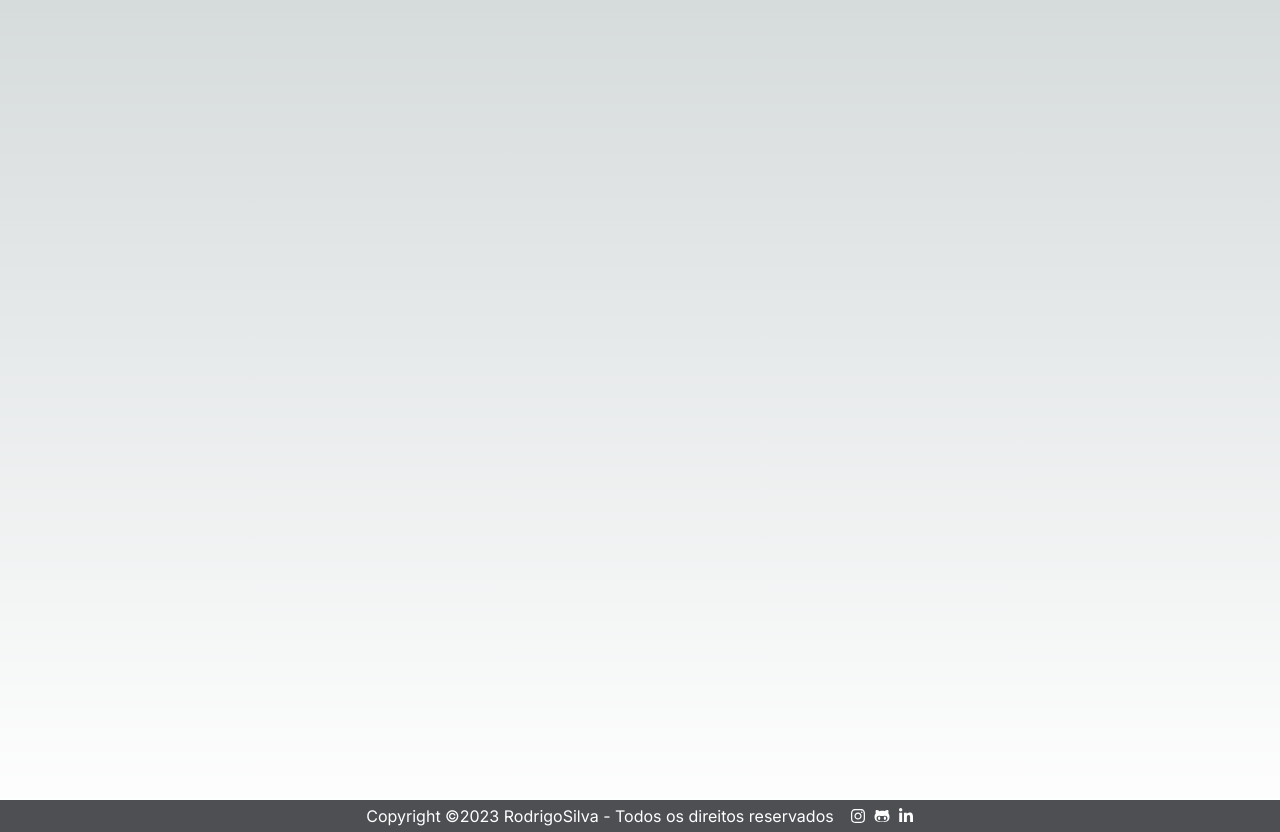
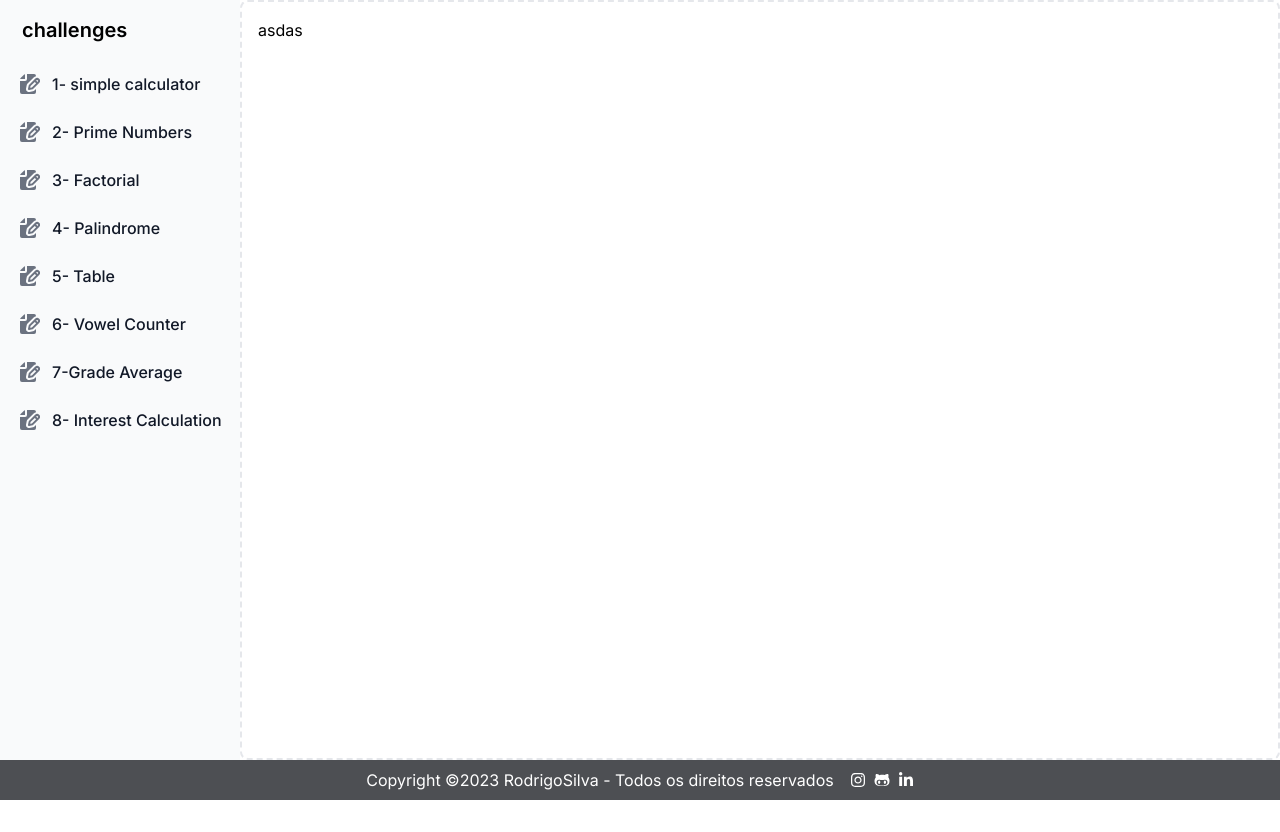
Before and after one commit to rodrigoSilva23/challenge_mdc_partners, a Next.js app: page / in a window 1280 px wide. After the commit the page ends 800 px from the top, so only its background shows below. Built offline with nearby package versions, Linux system fonts and the light colour scheme.

Commit message:
feat - content wrap

```diff
--- /dev/null
+++ b/src/app/PrimeNumbers/page.tsx
@@ -0,0 +1,8 @@
+
+export default function PrimeNumbers() {
+  return (
+    <main className="p-4 border-2 border-gray-200 border-dashed rounded-lg dark:border-gray-700">
+     sadddddddddddddddddddddddddddddddddddddddddddddddddddddd
+    </main>
+  );
+}
--- /dev/null
+++ b/src/app/challenge/simpleCalculator.ts
@@ -0,0 +1,21 @@
+type SimpleCalculatorProps = {
+  numberOne: number;
+  numberTwo: number;
+  operator: string;
+};
+export const simpleCalculator = (data: SimpleCalculatorProps) => {
+  const { numberOne, numberTwo, operator } = data;
+  switch (operator) {
+    case "+":
+      return numberOne + numberTwo;
+    case "-":
+      return numberOne - numberTwo;
+    case "*":
+      return numberOne * numberTwo;
+    case "/":
+      return numberOne / numberTwo;
+
+    default:
+      return "Error: Invalid operator.";
+  }
+};
--- /dev/null
+++ b/src/app/components/LinkMenu.tsx
@@ -0,0 +1,26 @@
+
+import Link from 'next/link';
+
+type LinkMenuProps = {
+  href: string;
+  name: string;
+}
+export const LinkMenu = ({ href, name }:LinkMenuProps) => {
+  return (
+    <Link href={href}  className="flex items-center p-2 text-gray-900 rounded-lg dark:text-white hover:bg-gray-100 dark:hover:bg-gray-700 group">
+      <svg
+        className="flex-shrink-0 w-5 h-5 text-gray-500 transition duration-75 dark:text-gray-400 group-hover:text-gray-900 dark:group-hover:text-white"
+        aria-hidden="true"
+        xmlns="http://www.w3.org/2000/svg"
+        fill="currentColor"
+        viewBox="0 0 20 20"
+      >
+        <path d="M5 5V.13a2.96 2.96 0 0 0-1.293.749L.879 3.707A2.96 2.96 0 0 0 .13 5H5Z" />
+        <path d="M6.737 11.061a2.961 2.961 0 0 1 .81-1.515l6.117-6.116A4.839 4.839 0 0 1 16 2.141V2a1.97 1.97 0 0 0-1.933-2H7v5a2 2 0 0 1-2 2H0v11a1.969 1.969 0 0 0 1.933 2h12.134A1.97 1.97 0 0 0 16 18v-3.093l-1.546 1.546c-.413.413-.94.695-1.513.81l-3.4.679a2.947 2.947 0 0 1-1.85-.227 2.96 2.96 0 0 1-1.635-3.257l.681-3.397Z" />
+        <path d="M8.961 16a.93.93 0 0 0 .189-.019l3.4-.679a.961.961 0 0 0 .49-.263l6.118-6.117a2.884 2.884 0 0 0-4.079-4.078l-6.117 6.117a.96.96 0 0 0-.263.491l-.679 3.4A.961.961 0 0 0 8.961 16Zm7.477-9.8a.958.958 0 0 1 .68-.281.961.961 0 0 1 .682 1.644l-.315.315-1.36-1.36.313-.318Zm-5.911 5.911 4.236-4.236 1.359 1.359-4.236 4.237-1.7.339.341-1.699Z" />
+      </svg>
+      <span className="flex-1 ml-3 whitespace-nowrap">{name}</span>
+
+    </Link>
+  );
+};
--- /dev/null
+++ b/src/app/components/template/Content.tsx
@@ -0,0 +1,14 @@
+import { ReactNode } from "react";
+
+
+export const Content = ({
+  children,
+}: {
+  children: React.ReactNode;
+}) => {
+  return (
+    <main className="content">
+      {children}
+    </main>
+  );
+}
--- a/src/app/components/template/Footer.tsx
+++ b/src/app/components/template/Footer.tsx
@@ -3,7 +3,7 @@
 export const Footer = () => {
   return (
     <footer>
-      <div className="flex  gap-4 justify-center items-center py-1 bg-[#4d4f53] text-white">
+      <div className="flex  gap-4 justify-center items-center py-2 bg-[#4d4f53] text-white  ">
         <p>
           Copyright &copy;
           <span>
--- /dev/null
+++ b/src/app/components/template/Menu.tsx
@@ -0,0 +1,43 @@
+import { LinkMenu } from "../LinkMenu";
+
+export const Menu = () => {
+  return (
+    <div className="menu-container">
+      <aside className="h-full">
+        <div className="h-full px-3 py-4 overflow-y-auto bg-gray-50 dark:bg-gray-800">
+          <div className="flex items-center pl-2.5 mb-5">
+            <span className="self-center text-xl font-semibold whitespace-nowrap dark:text-white">
+              challenges
+            </span>
+          </div>
+          <ul className="space-y-2 font-medium">
+            <li>
+              <LinkMenu name=" 1- simple calculator" href="/" />
+            </li>
+            <li>
+              <LinkMenu name="2- Prime Numbers" href="/PrimeNumbers" />
+            </li>
+            <li>
+              <LinkMenu name="3- Factorial" href="/" />
+            </li>
+            <li>
+              <LinkMenu name="4- Palindrome" href="/" />
+            </li>
+            <li>
+              <LinkMenu name="5- Table" href="/" />
+            </li>
+            <li>
+              <LinkMenu name="6- Vowel Counter" href="/" />
+            </li>
+            <li>
+              <LinkMenu name="7-Grade Average" href="/" />
+            </li>
+            <li>
+              <LinkMenu name="8- Interest Calculation" href="/" />
+            </li>
+          </ul>
+        </div>
+      </aside>
+    </div>
+  );
+};
--- a/src/app/globals.css
+++ b/src/app/globals.css
@@ -8,14 +8,25 @@
   --background-end-rgb: 255, 255, 255;
 }
 
+body {
+  display: grid;
+  grid-template-areas:
+    "menu-container content"
+    "footer footer";
+  grid-template-columns:240px auto;
+  grid-template-rows:auto 40px;
 
+  color: rgb(var(--foreground-rgb));
+  background: var(--background-start-rgb);
+}
+footer {
+  grid-area: footer;
+}
 
-body {
-  color: rgb(var(--foreground-rgb));
-  background: linear-gradient(
-      to bottom,
-      transparent,
-      rgb(var(--background-end-rgb))
-    )
-    rgb(var(--background-start-rgb));
+.menu-container {
+  grid-area: menu-container;
 }
+.content {
+  min-height:calc(100vh - 40px);
+  grid-area: content;
+}
--- a/src/app/layout.tsx
+++ b/src/app/layout.tsx
@@ -1,25 +1,29 @@
-import './globals.css'
-import type { Metadata } from 'next'
-import { Inter } from 'next/font/google'
-import { Footer } from './components/template/Footer'
+import "./globals.css";
+import type { Metadata } from "next";
+import { Inter } from "next/font/google";
+import { Footer } from "./components/template/Footer";
+import { Menu } from "./components/template/Menu";
+import { Content } from "./components/template/Content";
 
-const inter = Inter({ subsets: ['latin'] })
+const inter = Inter({ subsets: ["latin"] });
 
 export const metadata: Metadata = {
-  title: 'Create Next App',
-  description: 'Generated by create next app',
-}
+  title: "Create Next App",
+  description: "Generated by create next app",
+};
 
 export default function RootLayout({
   children,
 }: {
-  children: React.ReactNode
+  children: React.ReactNode;
 }) {
   return (
     <html lang="en">
-      <body className={inter.className}>{children}
-      <Footer />
+      <body className={inter.className}>
+        <Menu />
+        <Content >{children}</Content>
+        <Footer />
       </body>
     </html>
-  )
+  );
 }
--- a/src/app/page.tsx
+++ b/src/app/page.tsx
@@ -1,9 +1,8 @@
-import Image from 'next/image'
 
-export default function Home() {
+export default function SimpleCalculator() {
   return (
-    <main className="flex min-h-screen flex-col items-center justify-between p-24">
-
+    <main className="content p-4 border-2 border-gray-200 border-dashed rounded-lg dark:border-gray-700">
+      asdas
     </main>
-  )
+  );
 }
```
